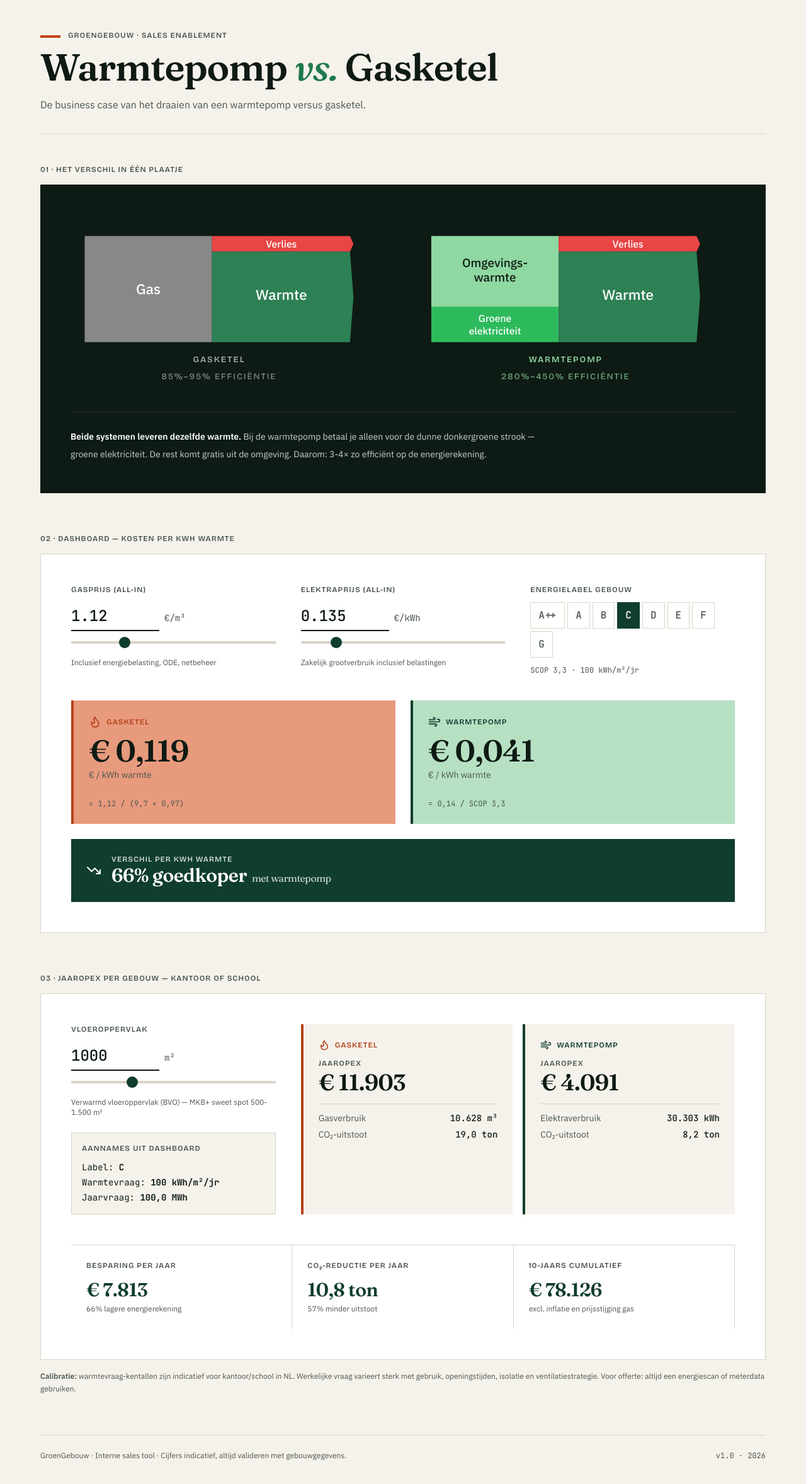
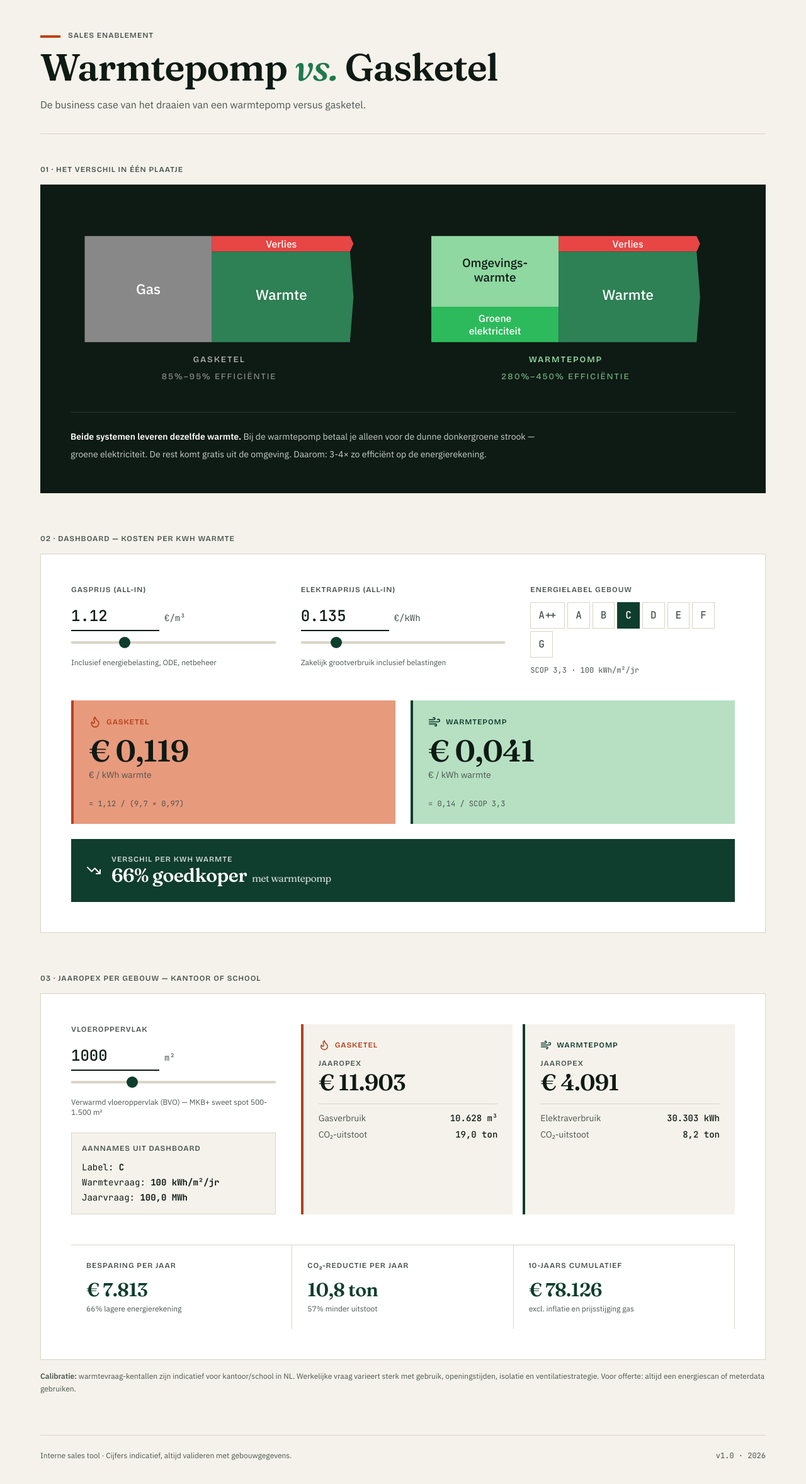
Before and after one commit to YellowBuilding/Groen-Gebouw-Dashboard, a React (Vite) app: page / in a window 1280 px wide. Shown: the top 2356 px of the page at 63% size. Built offline with nearby package versions, Linux system fonts and the light colour scheme.

Commit message:
Naam aanpassen

```diff
--- a/src/App.jsx
+++ b/src/App.jsx
@@ -88,7 +88,7 @@ export default function GroenGebouwSalesTool() {
           <header className="mb-12 pb-8" style={{ borderBottom: '1px solid var(--rule)' }}>
             <div className="flex items-baseline gap-3 mb-3">
               <div style={{ width: 32, height: 4, background: 'var(--accent)' }}></div>
-              <span className="gg-label text-xs" style={{ color: 'var(--ink-soft)' }}>GroenGebouw · Sales Enablement</span>
+              <span className="gg-label text-xs" style={{ color: 'var(--ink-soft)' }}>Sales Enablement</span>
             </div>
             <h1 className="gg-display text-5xl md:text-6xl font-semibold leading-tight leading-none">
               Warmtepomp <em style={{ color: 'var(--green)' }}>vs.</em> Gasketel
@@ -264,7 +264,7 @@ export default function GroenGebouwSalesTool() {
           {/* ===== FOOTER ===== */}
           <footer className="pt-6 text-xs" style={{ borderTop: '1px solid var(--rule)', color: 'var(--ink-soft)' }}>
             <div className="flex flex-wrap justify-between gap-4">
-              <span>GroenGebouw · Interne sales tool · Cijfers indicatief, altijd valideren met gebouwgegevens.</span>
+              <span>Interne sales tool · Cijfers indicatief, altijd valideren met gebouwgegevens.</span>
               <span className="gg-mono">v1.0 · 2026</span>
             </div>
           </footer>
```
Also changed, not shown: 1 other file (tests, documents, lock files or other folders).
